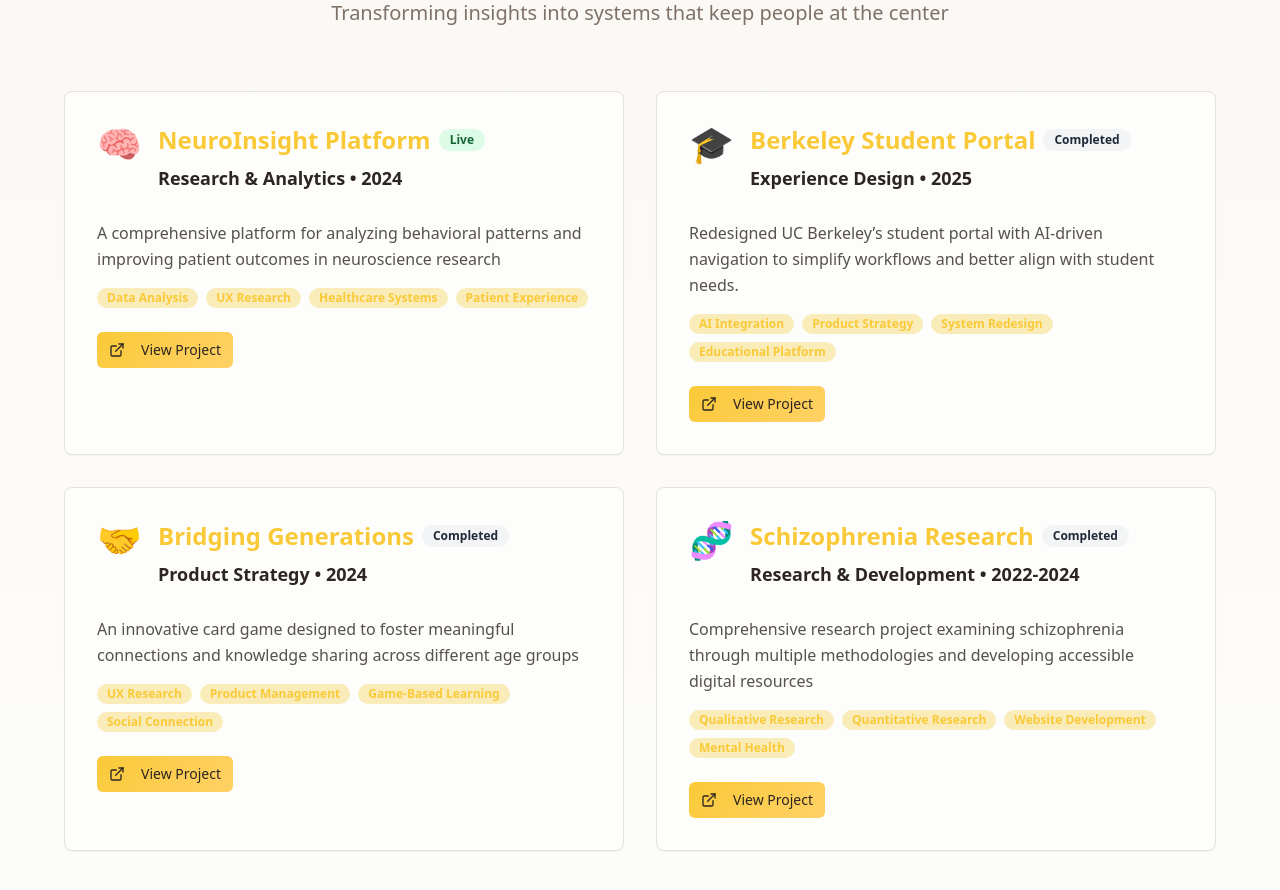
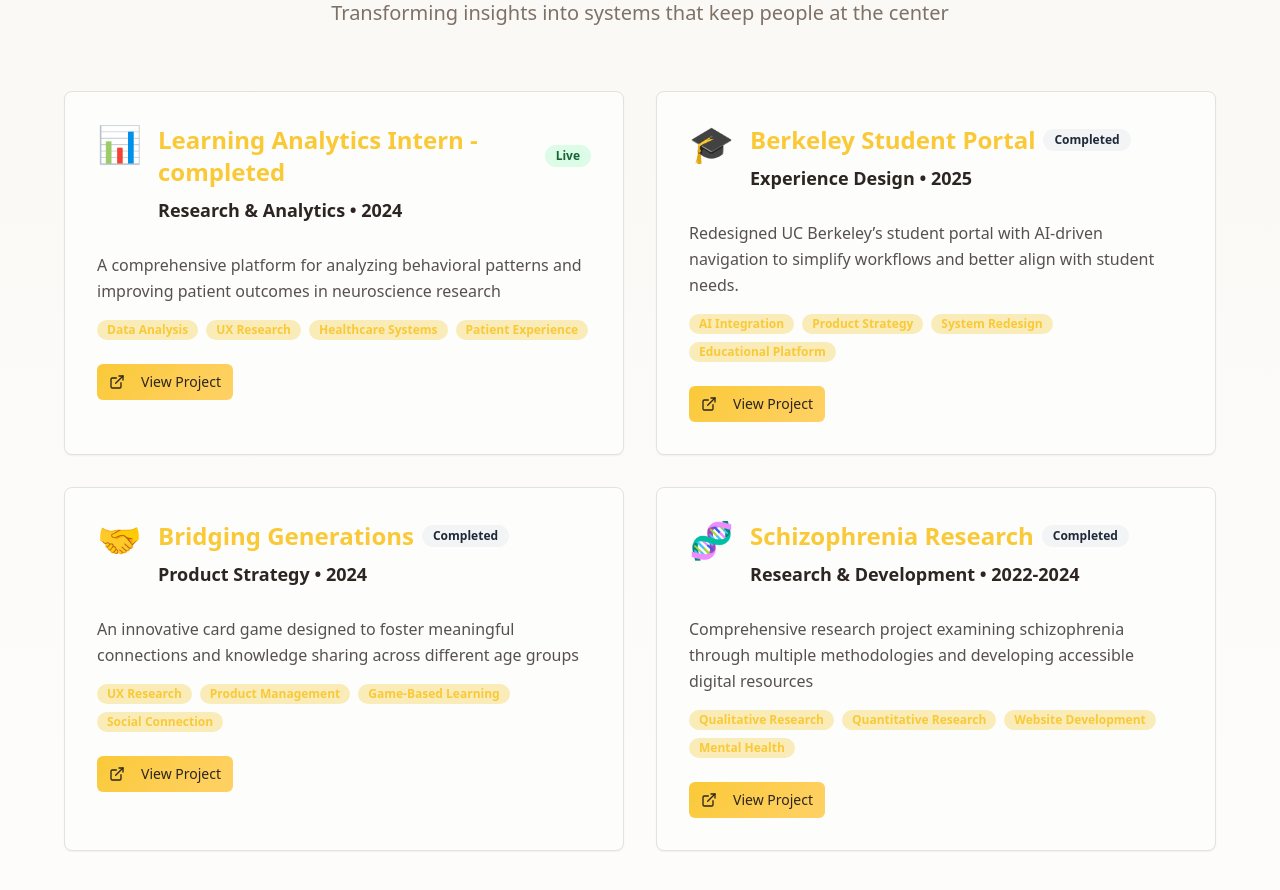
Before and after one commit to slee6390/sunny-outlook-portfolio, a React (Vite) app: page / in a window 1280 px wide. Shown: the part 2320-3210 px from the top of the page. Built offline with nearby package versions, Linux system fonts and the light colour scheme; the HTML template or start-up script is replaced by a standard one.

Commit message:
Update project name and emoji

```diff
--- a/src/components/Projects.tsx
+++ b/src/components/Projects.tsx
@@ -9,8 +9,8 @@ const Projects = () => {
 
   const projects = [
     {
-      icon: "🧠",
-      title: "NeuroInsight Platform",
+      icon: "📊",
+      title: "Learning Analytics Intern - completed",
       category: "Research & Analytics",
       description: "A comprehensive platform for analyzing behavioral patterns and improving patient outcomes in neuroscience research",
       skills: ["Data Analysis", "UX Research", "Healthcare Systems", "Patient Experience"],
```
